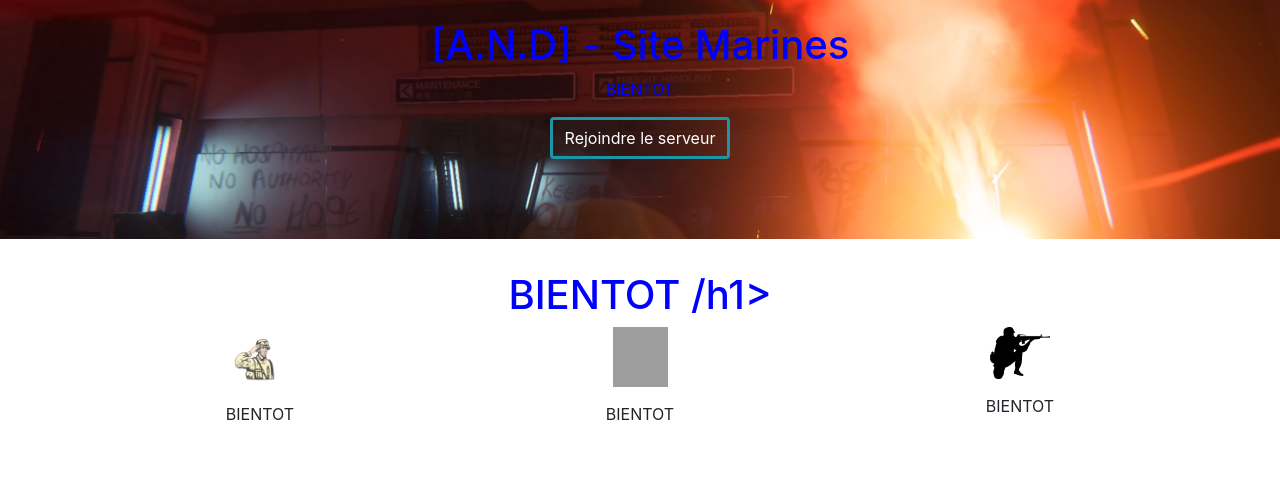
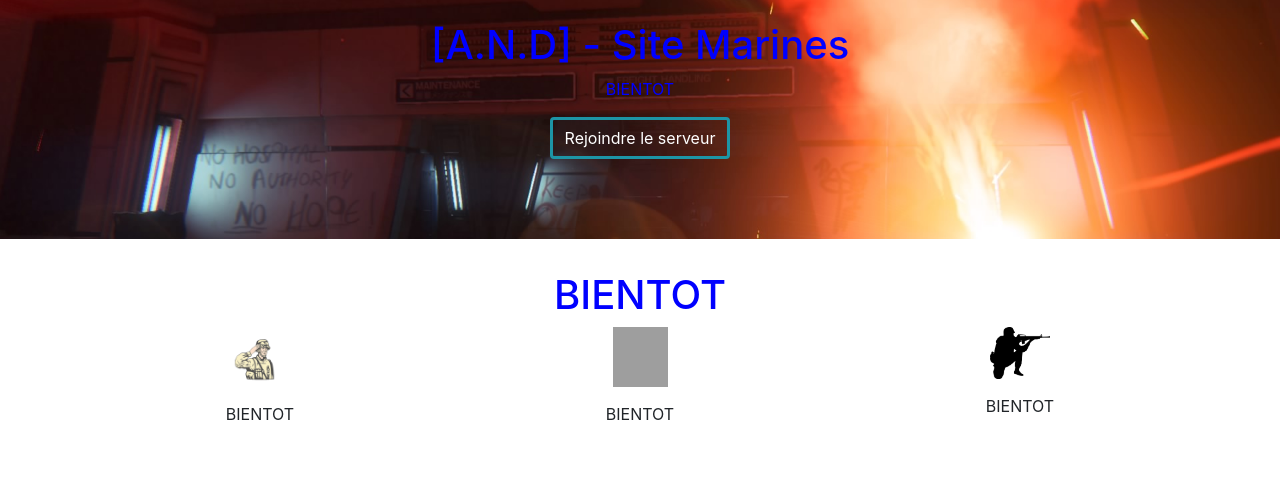
Before and after one commit to MarinesSite/MarinesRecrute, a plain HTML site: page index.html in a window 1280 px wide. Shown: the part 99-580 px from the top of the page. Drawn offline with nearby package versions, Linux system fonts and the light colour scheme; grey boxes are pictures that could not be loaded.

Commit message:
Update index.html

```diff
--- a/index.html
+++ b/index.html
@@ -40,7 +40,7 @@
         <div>
             <div class="row">
                 <div class="col" id="propo">
-                    <h1 data-aos="zoom-in" data-aos-duration="1300" style='color:blue'>BIENTOT /h1>
+                    <h1 data-aos="zoom-in" data-aos-duration="1300" style='color:blue'>BIENTOT </h1>
                 </div>
             </div>
         </div>
```
